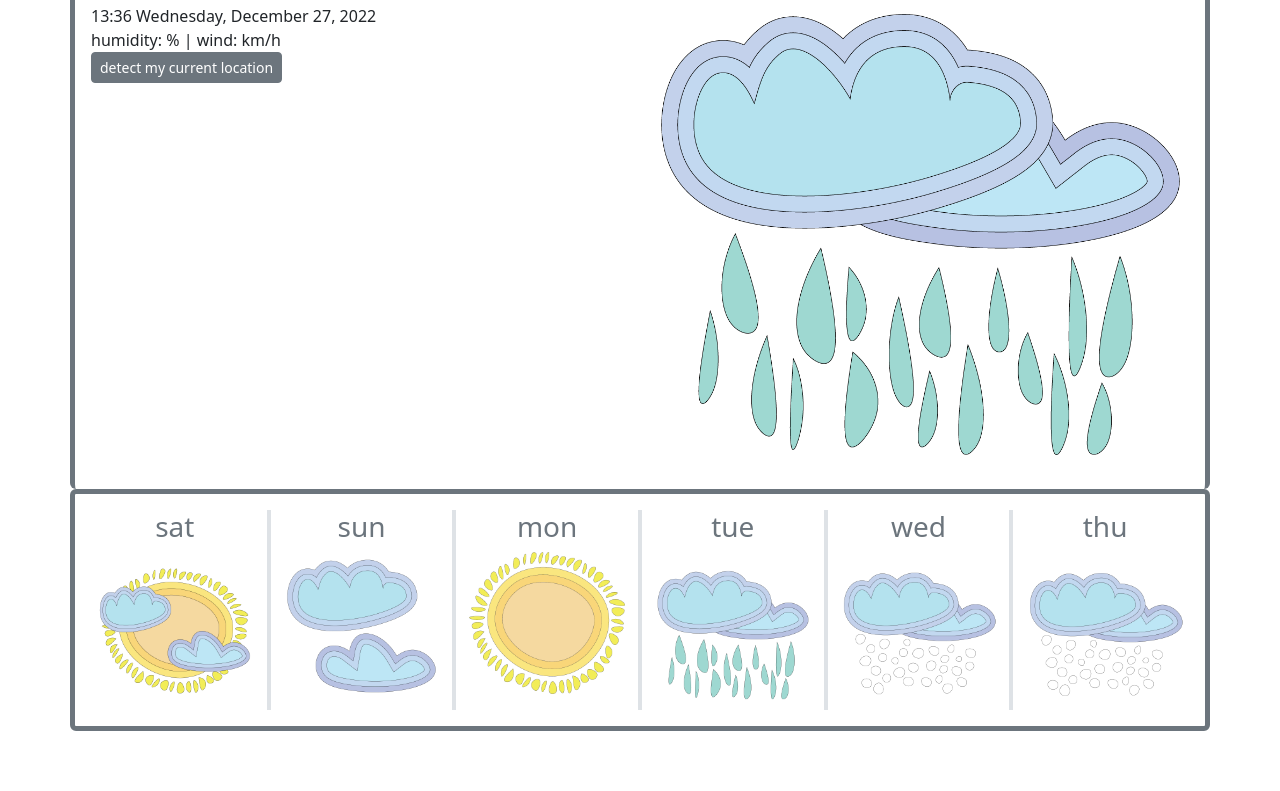
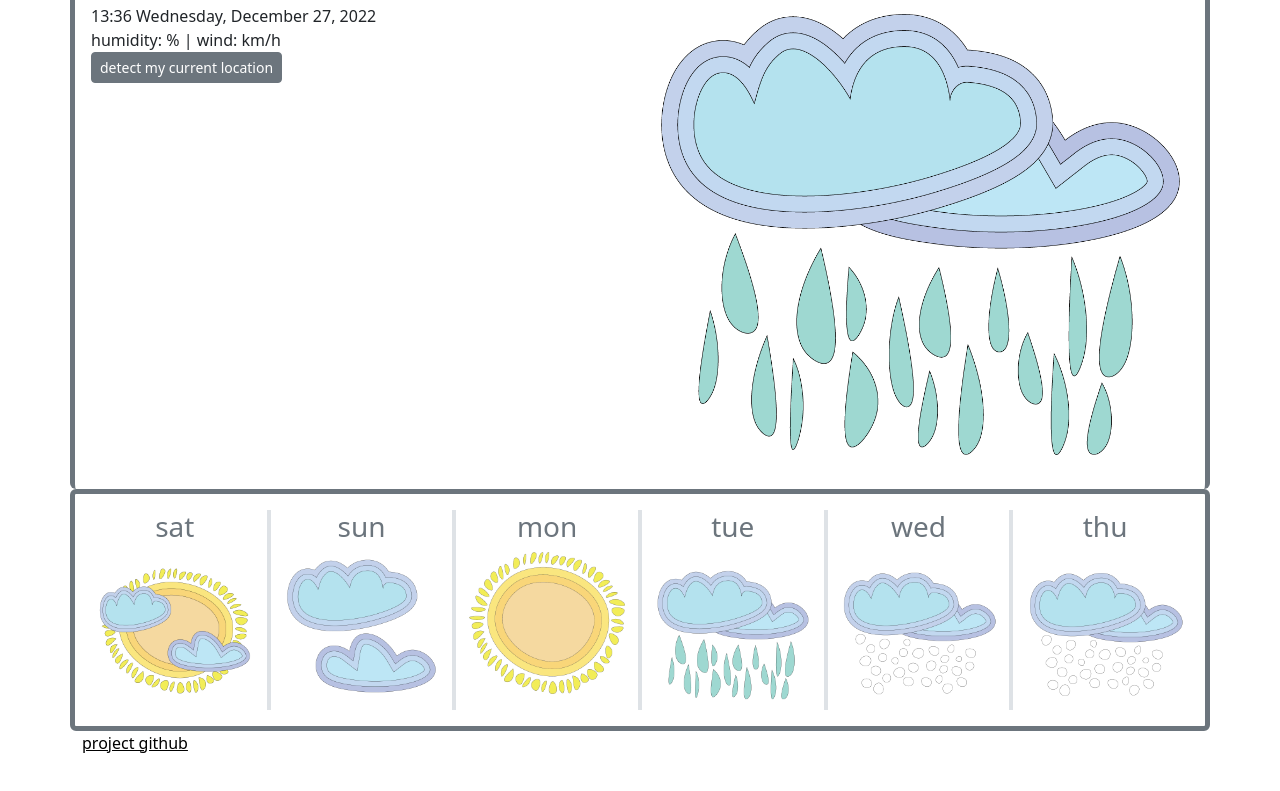
Before and after one commit to noisykilljoy/projet-un, a plain HTML site: page index.html in a window 1280 px wide. Shown: the part 157-948 px from the top of the page. Drawn offline with nearby package versions, Linux system fonts and the light colour scheme.

Commit message:
added github link

```diff
--- a/Styles/style.css
+++ b/Styles/style.css
@@ -36,3 +36,6 @@ h1 {
   color: #6c757d;
   text-align: center;
 }
+.githublink {
+  color: black;
+}
--- a/index.html
+++ b/index.html
@@ -97,6 +97,9 @@
           <img class="thumbnail" src="Thumbnails/snow.png" alt="" />
         </div>
       </div>
+      <a href="https://github.com/noisykilljoy/projet-un" class="githublink"
+        >project github</a
+      >
     </div>
     <script src="app.js"></script>
   </body>
```
